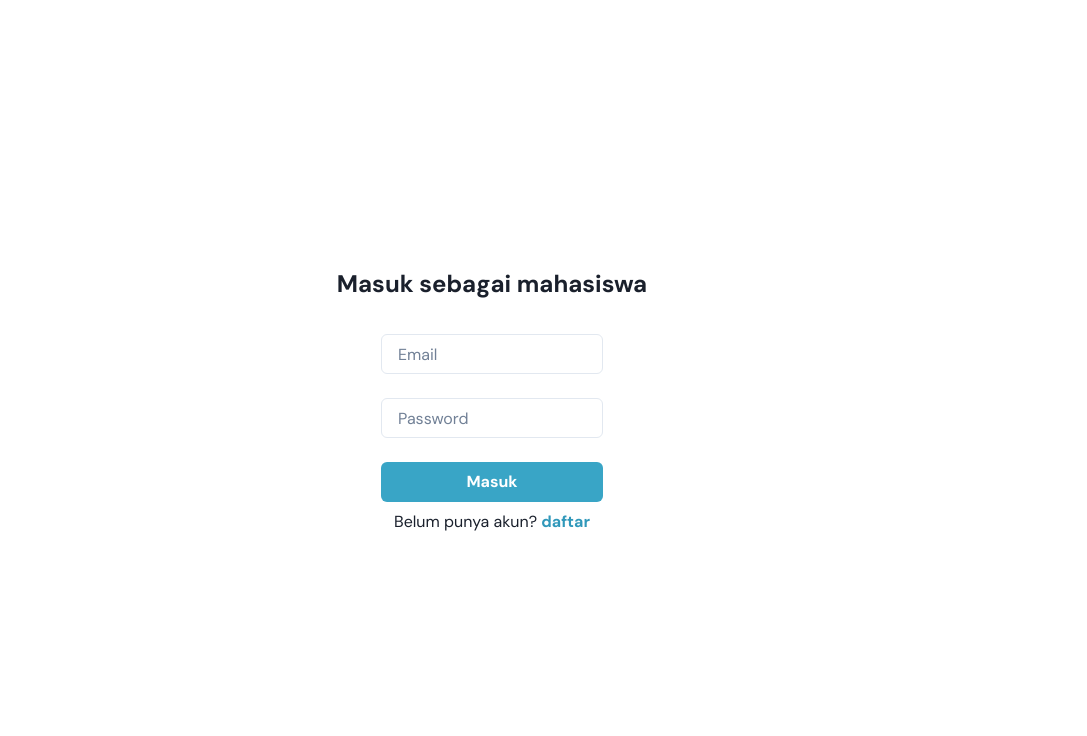
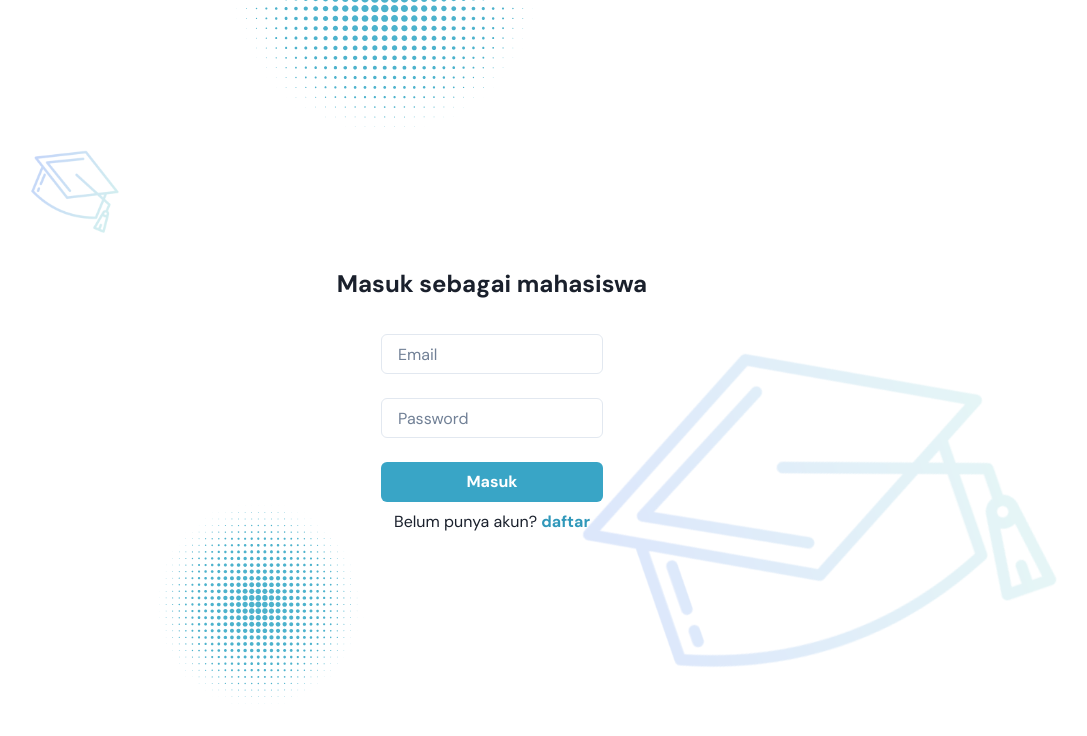
Before and after one commit to IloveNooodles/Dosen-Rank-FE, a Next.js app: page /login in a window 1280 px wide. Shown: the top 736 px of the page, without its empty margins (148-1235 px from the left). Built offline with nearby package versions, Linux system fonts and the light colour scheme; no server answers.

Commit message:
refactor: wrap form in assets

```diff
--- a/pages/login.tsx
+++ b/pages/login.tsx
@@ -1,14 +1,17 @@
 import { Container, VStack, Text } from "@chakra-ui/react";
 import LoginForm from "@/components/LoginForm";
+import Wrapper from "@/components/Wrapper";
 
 const Login: React.FC<{}> = () => (
     <Container centerContent>
-        <VStack h="full" justify="center" maxW="sm">
-            <Text fontWeight="semibold" pb={6} align="center" fontSize="2xl">
-                Masuk sebagai mahasiswa
-            </Text>
-            <LoginForm/>
-        </VStack>
+        <Wrapper>
+            <VStack position="relative" h="full" justify="center" maxW="sm">
+                <Text fontWeight="semibold" pb={6} align="center" fontSize="2xl">
+                    Masuk sebagai mahasiswa
+                </Text>
+                <LoginForm/>
+            </VStack>
+        </Wrapper>
     </Container>
 );
 
```
Also changed, not shown: pages/register.tsx (+9 -6 lines).
